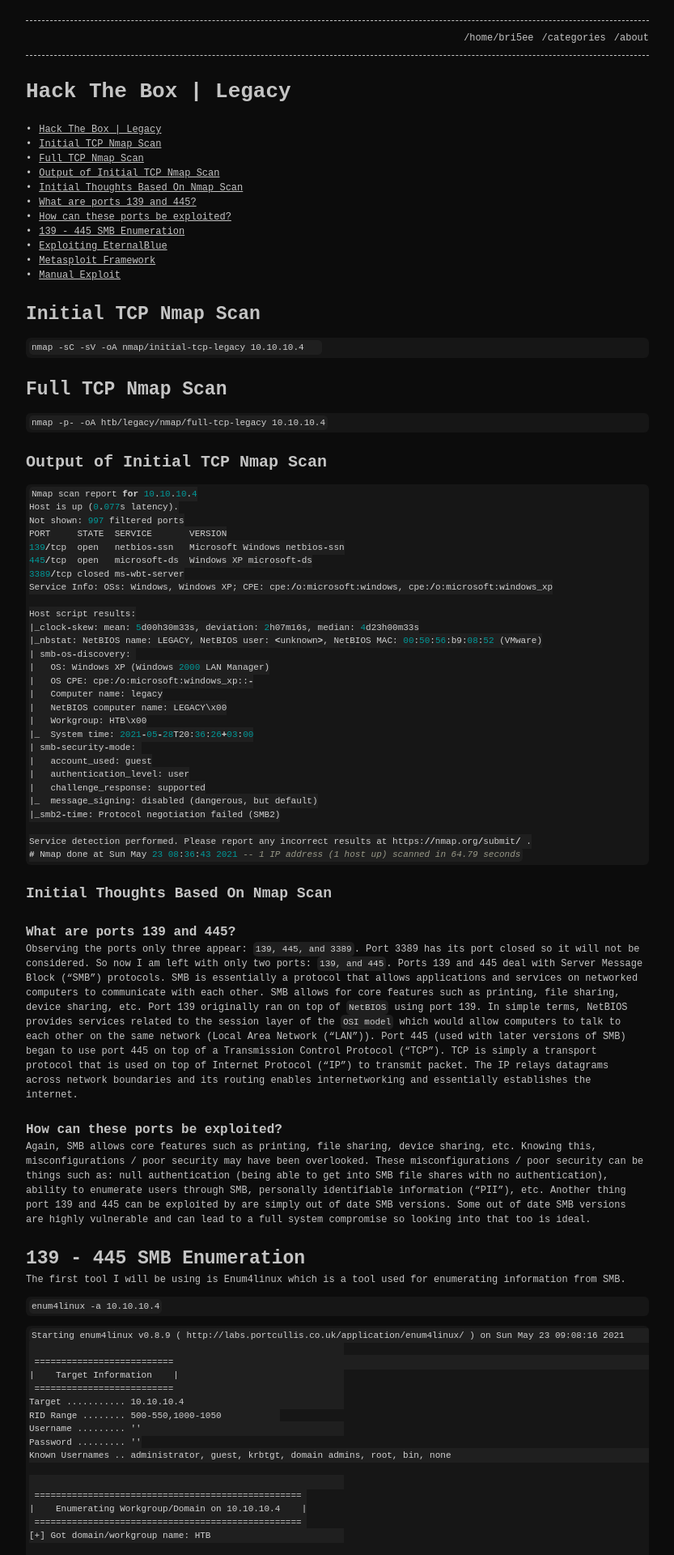
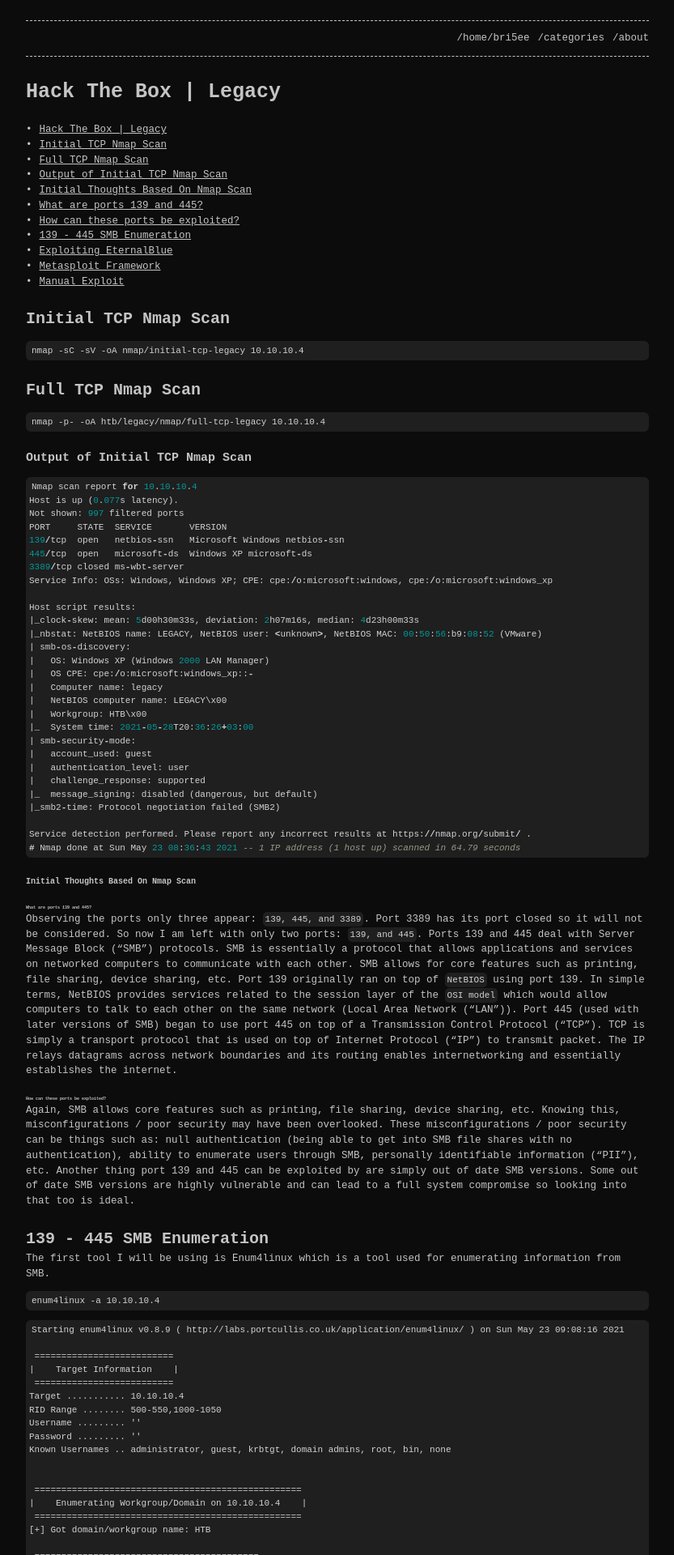
Before and after one commit to notbricey/brisee.github.io, a Jekyll site: the page built from _posts/2021-05-24-htb-legacy.md, in a window 1280 px wide. Shown: the top 1920 px of the page at 81% size, without its empty margins (223-1056 px from the left). Built offline with Jekyll 4.4.1, drawn with Linux system fonts in a browser that asks for light colours.

Commit message:
Update base.scss

```diff
--- a/_sass/base.scss
+++ b/_sass/base.scss
@@ -4,8 +4,8 @@
  * Style variables
  */
 $base-font-family:     'Barlow', monospace !default;
-$base-font-size:       12px !default;
-$mobile-font-size:     12px !default;
+$base-font-size:       12.5px !default;
+$mobile-font-size:     12.5px !default;
 $base-line-height:     1.5 !default;
 $container-width:      90% !default;
 $container-max-width:  770px !default;
@@ -14,11 +14,11 @@ $container-max-width:  770px !default;
  * Global
  */
 body { background-color: $background-color;  margin: 0 auto;  padding: 0;  font-family: $base-font-family;  font-size: $base-font-size;  color: #C4c4c4;  text-align: left;  line-height: $base-line-height !important; }
-h1 { font-size: 26px;  margin: 0px;  margin-top: 22px;  font-weight: bold;  color: $text-color; }
-h2 { font-size: 23px;  margin: 0px;  margin-top: 22px;  font-weight: bold;  color: $text-color; }
-h3 { font-size: 20px;  margin: 0px;  margin-top: 22px;  font-weight: bold;  color: $text-color; }
-h4 { font-size: 18px;  margin: 0px;  margin-top: 22px;  font-weight: bold;  color: $text-color; }
-h5 { font-size: 16px;  margin: 0px;  margin-top: 22px;  font-weight: bold;  color: $text-color; }
+h1 { font-size: 25px;  margin: 0px;  margin-top: 22px;  font-weight: bold;  color: $text-color; }
+h2 { font-size: 20px;  margin: 0px;  margin-top: 22px;  font-weight: bold;  color: $text-color; }
+h3 { font-size: 15px;  margin: 0px;  margin-top: 22px;  font-weight: bold;  color: $text-color; }
+h4 { font-size: 10px;  margin: 0px;  margin-top: 22px;  font-weight: bold;  color: $text-color; }
+h5 { font-size: 5px;  margin: 0px;  margin-top: 22px;  font-weight: bold;  color: $text-color; }
 h6 { font-size: 14px;  margin: 0px;  margin-top: 22px;  font-weight: bold;  color: $text-color; }
 p, ul, ol { margin: 0px;  color: $text-color; }
 a { text-decoration: underline;  color: $link-color; }
@@ -103,7 +103,7 @@ textarea { vertical-align: top; }
 /**
  * Code and syntax highlighting
  */
-pre { background-color: #161616;  border: none; border-radius: 6px; padding: 4px;  overflow:auto;  font-size: 11.5px; color: rgba(255,255,255,0.8); white-space: pre-wrap; line-height: 1.0 !important;}
+pre { background-color: #1f1f1f;  border: none; border-radius: 6px; padding: 4px;  overflow:auto;  font-size: 11.5px; color: rgba(255,255,255,0.8); white-space: pre-wrap; line-height: 1.0 !important;}
 .highlight .c { color: #999988; font-style: italic } /* Comment */
 /**.highlight .err { color: #a61717; background-color: #e3d2d2 } /* Error */
 .highlight .k { font-weight: bold } /* Keyword */
```
